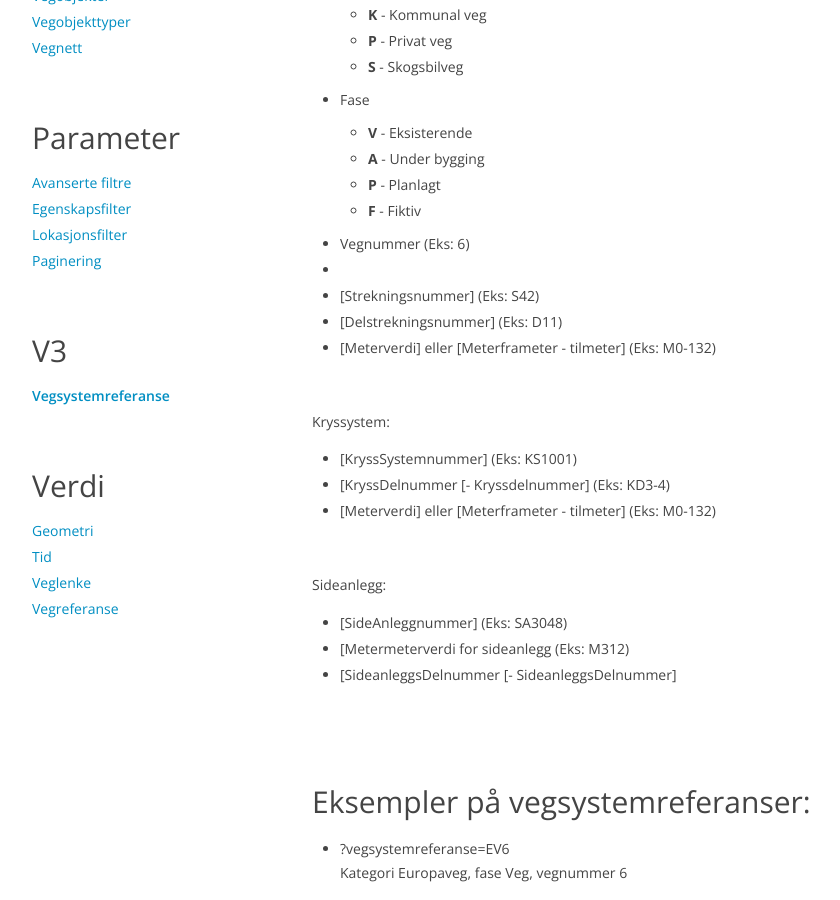
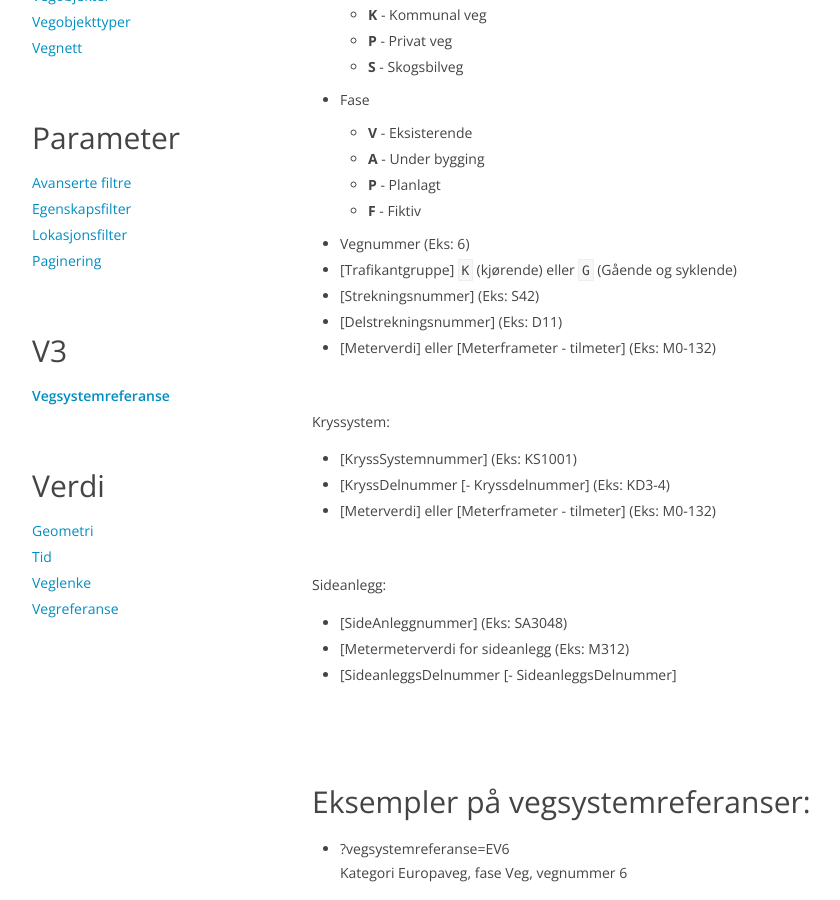
Before and after one commit to nvdb-vegdata/apidokumentasjon, a Jekyll site: the page built from v3/vegsystemreferanse.md, in a window 1280 px wide and 900 px high, scrolled down 551 px. Shown: the whole window, without its empty margins (153-993 px from the left). Built offline with Jekyll 4.4.1, drawn with Linux system fonts in a browser that asks for light colours; our own code applies the rules of GitHub Pages for plain Markdown files.

Commit message:
[Trafikantgruppe]: got treated as markdown magic

```diff
--- a/v3/vegsystemreferanse.md
+++ b/v3/vegsystemreferanse.md
@@ -21,7 +21,7 @@ Vegsystem + Strekning:
   * <b>P</b> - Planlagt
   * <b>F</b> - Fiktiv
 - Vegnummer    (Eks:  6)
-- [Trafikantgruppe]: `K` (kjørende) eller `G` (Gående og syklende)
+- [Trafikantgruppe] `K` (kjørende) eller `G` (Gående og syklende)
 - [Strekningsnummer]     (Eks:  S42)
 - [Delstrekningsnummer]  (Eks: D11)
 - [Meterverdi]  eller  [Meterframeter - tilmeter]  (Eks: M0-132)
```
